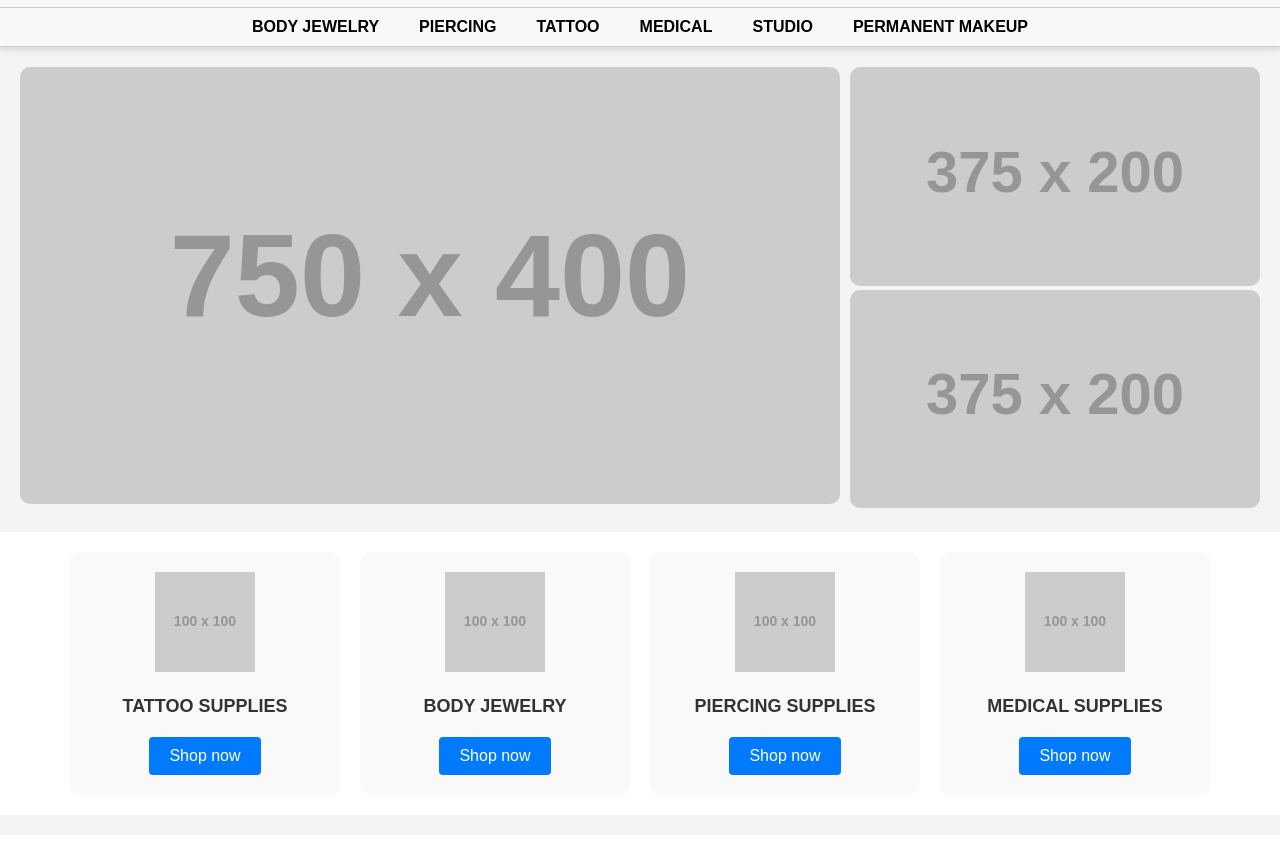
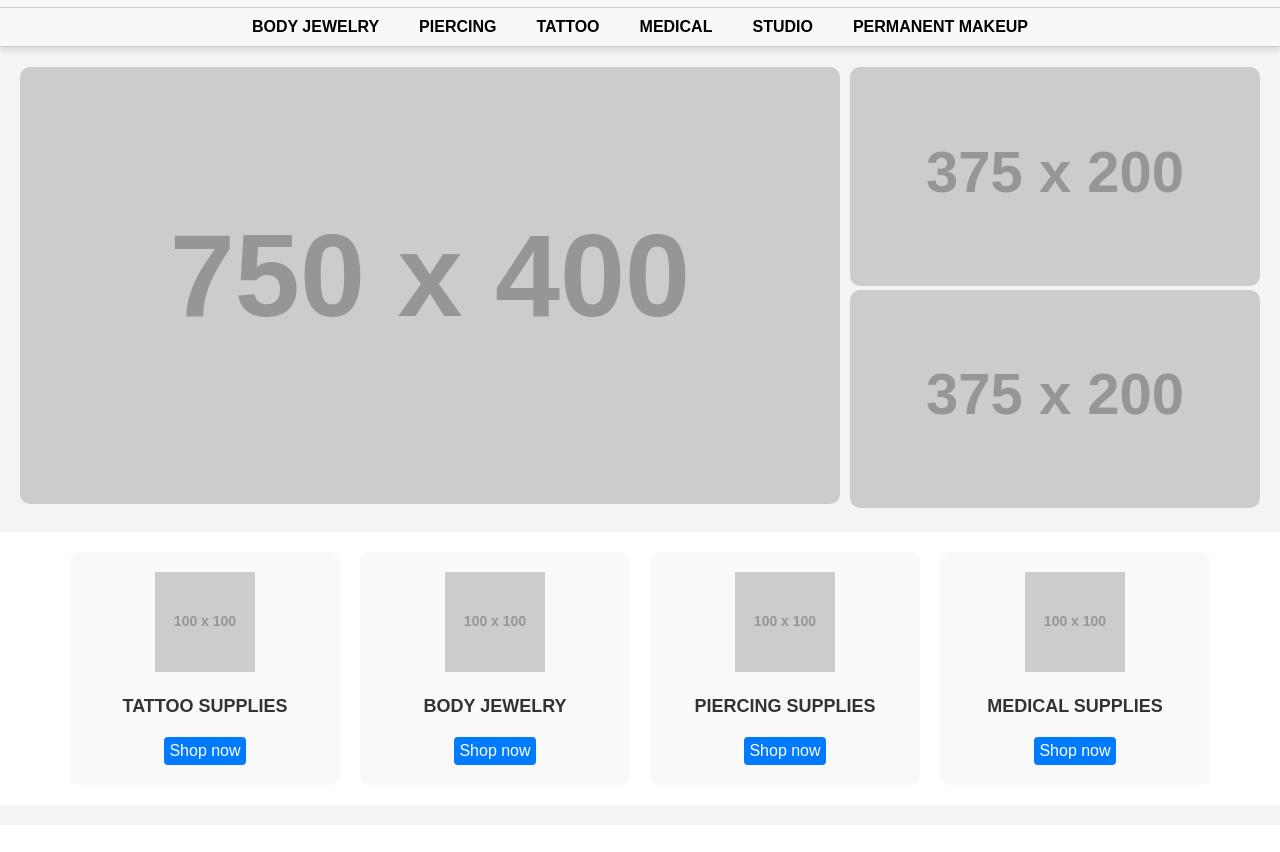
Before and after one commit to laureta16/SheroAcademyTest, a plain HTML site: page index.html in a window 1280 px wide. Shown: the part 100-952 px from the top of the page. Drawn offline with nearby package versions, Linux system fonts and the light colour scheme; placeholder pictures from the web are drawn by us.

Commit message:
reduce slide buttons

```diff
--- a/styles.css
+++ b/styles.css
@@ -17,7 +17,7 @@ button {
   background-color: #007bff;
   color: #fff;
   border: none;
-  padding: 10px 20px;
+  padding: 5px 5px;
   font-size: 1em;
   border-radius: 4px;
 }
```
